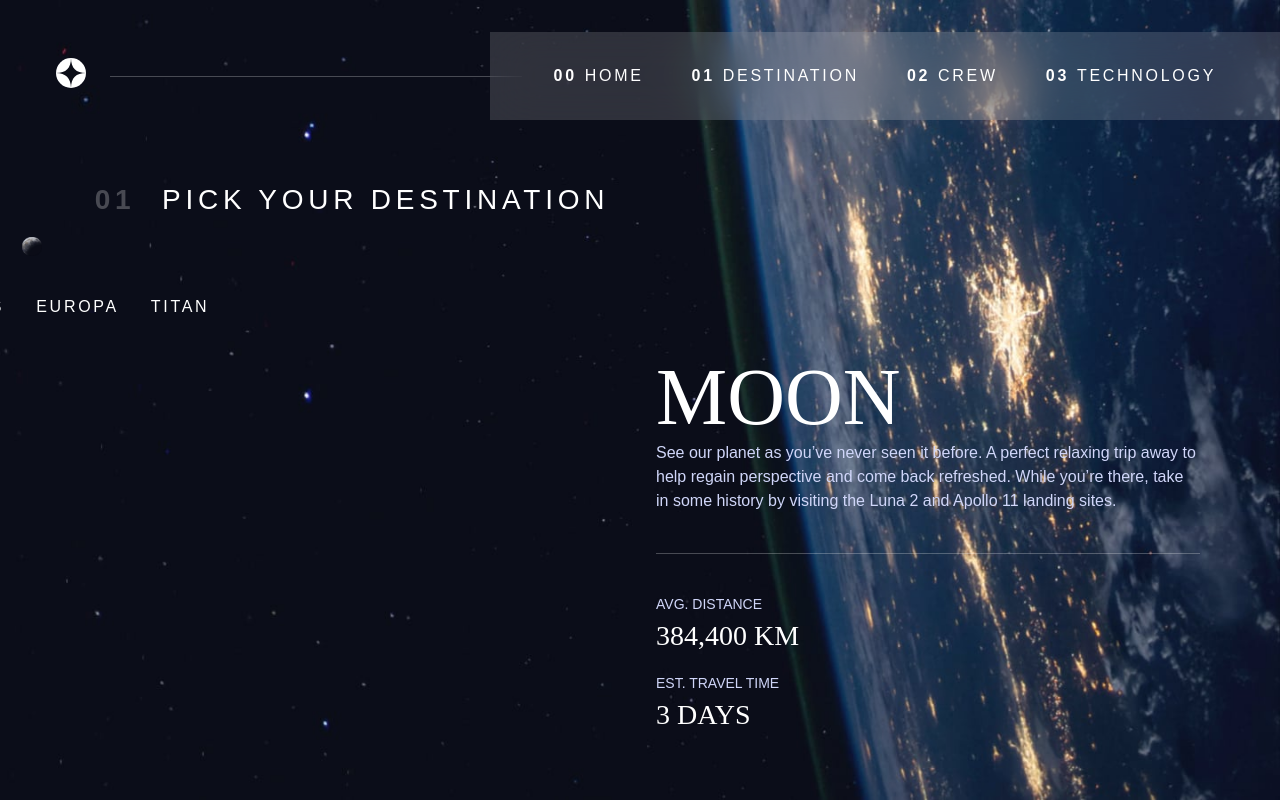
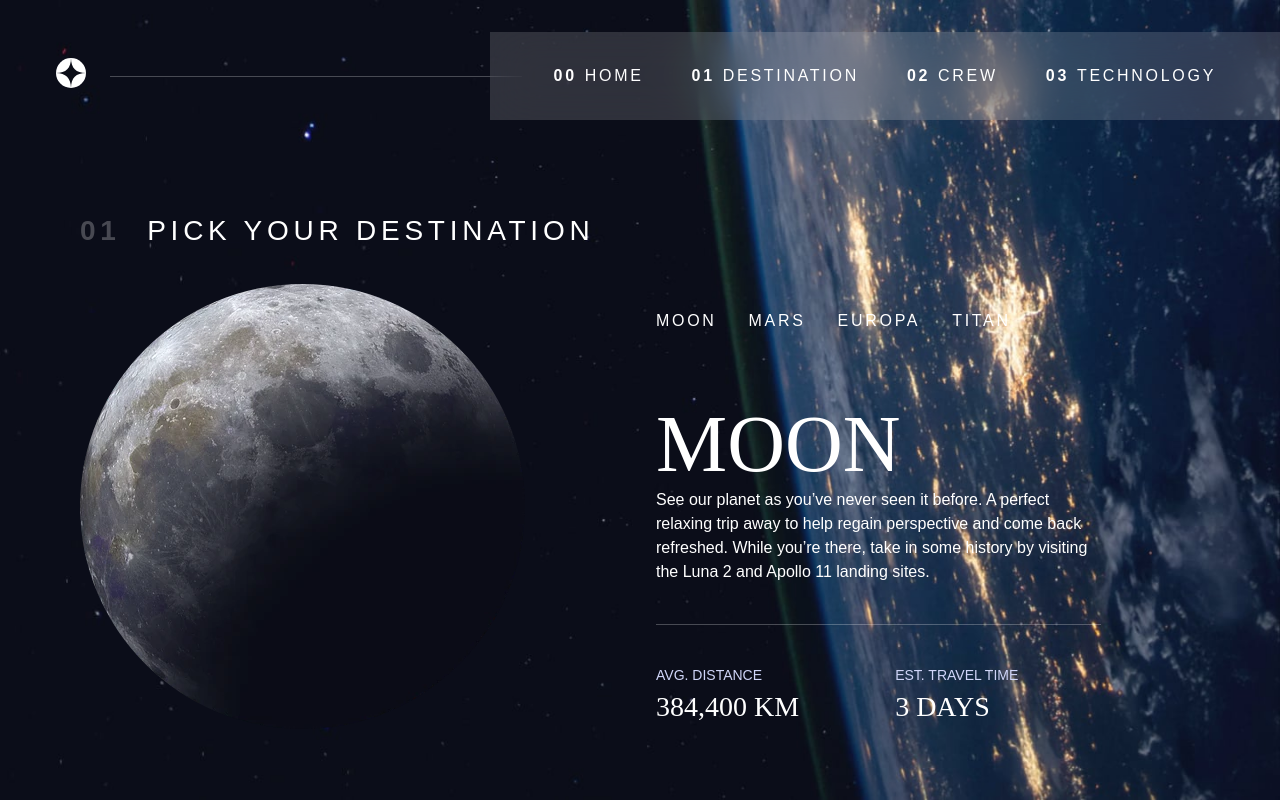
Before and after one commit to Dmnk28/space-tourism, a Next.js app in the folder next/: page /destination in a window 1280 px wide. Built offline with nearby package versions, Linux system fonts and the light colour scheme.

Commit message:
Finished the destination page
Spacing on home (mobile) should e checked

```diff
--- a/next/pages/destination.tsx
+++ b/next/pages/destination.tsx
@@ -47,15 +47,15 @@ const Destination: NextPage = () => {
 
             <article className="destination-content">
                 <h2 className="fs-800 ff-serif uppercase">{destinations[showDestination].name}</h2>
-                <p className="text-light">{destinations[showDestination].description}</p>
+                <p>{destinations[showDestination].description}</p>
                 <div className="destination-meta flex">
                     <div>
                         <h3 className="uppercase text-light fs-200">Avg. distance</h3>
-                        <p className="uppercase fs-500 ff-serif">{destinations[showDestination].distance}</p>
+                        <p className="uppercase ff-serif">{destinations[showDestination].distance}</p>
                     </div>
                     <div>
                         <h3 className="uppercase text-light fs-200">est. travel time</h3>
-                        <p className="uppercase fs-500 ff-serif">{destinations[showDestination].travel}</p>
+                        <p className="uppercase ff-serif">{destinations[showDestination].travel}</p>
                     </div>
                 </div>
             </article>
--- a/next/pages/index.tsx
+++ b/next/pages/index.tsx
@@ -12,7 +12,7 @@ const Home: NextPage = () => {
         <link rel="icon" href="/favicon-32x32.png" />
       </Head>
 
-      <main className='grid-container grid-container--home'>
+      <main className='grid-container grid-container--home flow'>
         <div>
           <h1 className='uppercase ff-sans-serif fs-500 text-light letter-spacing-1'>
             So, you want to travel to
--- a/next/styles/main.css
+++ b/next/styles/main.css
@@ -104,7 +104,7 @@ select {
 }
 
 .flow > *:where(:not(:first-child)) {
-  margin-top: 1rem;
+  margin-top: var(--flow-space, 1rem);
 }
 
 .relative {
@@ -581,13 +581,32 @@ select {
   padding-bottom: 4rem;
 }
 
-.grid-container .grid-container * {
+.grid-container p:not([class]) {
   max-width: 50ch;
+}
+
+@media (min-width: 45rem) {
+  .grid-container {
+    text-align: left;
+    -webkit-column-gap: var(--container-gap, 2rem);
+            column-gap: var(--container-gap, 2rem);
+    -ms-grid-columns: minmax(2rem, 1fr) (minmax(0px, 40rem))[2] minmax(2rem, 1fr);
+        grid-template-columns: minmax(2rem, 1fr) repeat(2, minmax(0px, 40rem)) minmax(2rem, 1fr);
+  }
 }
 
 .grid-container--destination {
   --flow-space: 2rem;
       grid-template-areas: "title"  "image"  "tabs" "text";
+}
+
+@media (min-width: 45em) {
+  .grid-container--destination {
+    justify-items: start;
+    -ms-flex-line-pack: start;
+        align-content: start;
+        grid-template-areas: ".  title title  ."  ".  image tabs   ."  ".  image text   .";
+  }
 }
 
 .numbered-title {
@@ -596,11 +615,25 @@ select {
   grid-area: title;
 }
 
+@media (min-width: 35em) {
+  .numbered-title {
+    -ms-grid-column-align: start;
+        justify-self: start;
+    margin-top: 2rem;
+  }
+}
+
 .destination-image {
   -ms-grid-row: 2;
   -ms-grid-column: 1;
   grid-area: image;
   max-width: 60%;
+}
+
+@media (min-width: 45rem) {
+  .destination-image {
+    max-width: 90%;
+  }
 }
 
 .tab-list {
@@ -625,27 +658,45 @@ select {
   margin-top: 2.5rem;
 }
 
+.destination-meta p {
+  font-size: 1.75rem;
+}
+
+@media (min-width: 35em) {
+  .destination-meta {
+    -webkit-box-orient: horizontal;
+    -webkit-box-direction: normal;
+        -ms-flex-direction: row;
+            flex-direction: row;
+    -webkit-box-pack: space-evenly;
+        -ms-flex-pack: space-evenly;
+            justify-content: space-evenly;
+  }
+}
+
 @media (min-width: 45rem) {
-  .grid-container {
-    text-align: left;
-    -webkit-column-gap: var(--container-gap, 2rem);
-            column-gap: var(--container-gap, 2rem);
-    -ms-grid-columns: minmax(2rem, 1fr) (minmax(0px, 40rem))[2] minmax(2rem, 1fr);
-        grid-template-columns: minmax(2rem, 1fr) repeat(2, minmax(0px, 40rem)) minmax(2rem, 1fr);
+  .destination-meta {
+    --gap: min(8vw, 6rem);
+    -webkit-box-pack: start;
+        -ms-flex-pack: start;
+            justify-content: start;
   }
-  .grid-container *:first-child {
-    -ms-grid-column: 2;
-    grid-column: 2;
-  }
-  .grid-container *:last-child {
-    -ms-grid-column: 3;
-    grid-column: 3;
-  }
+}
+
+@media (min-width: 45rem) {
   .grid-container--home {
     padding-bottom: max(6rem, 15vh);
     -webkit-box-align: end;
         -ms-flex-align: end;
             align-items: end;
   }
+  .grid-container--home *:first-child {
+    -ms-grid-column: 2;
+    grid-column: 2;
+  }
+  .grid-container--home *:last-child {
+    -ms-grid-column: 3;
+    grid-column: 3;
+  }
 }
 /*# sourceMappingURL=main.css.map */
--- a/next/styles/main.scss
+++ b/next/styles/main.scss
@@ -99,7 +99,7 @@ select {
 }
 
 .flow > *:where(:not(:first-child)) {
-  margin-top: 1rem;
+  margin-top: var(--flow-space, 1rem);
 }
 
 .relative {
@@ -537,30 +537,55 @@ select {
   padding-bottom: 4rem;
 
 
-  .grid-container * {
+  p:not([class]) {
     max-width: 50ch;
+  }
+
+  @media (min-width: 45rem) {
+      text-align: left;
+      column-gap: var(--container-gap, 2rem);
+      grid-template-columns: minmax(2rem, 1fr) repeat(2, minmax(0px, 40rem)) minmax(
+          2rem,
+          1fr
+        );
   }
 }
 
 .grid-container--destination {
-  // padding-bottom: unquote("max(6rem, 15vh)");
-  // align-items: end;
   --flow-space: 2rem;
   grid-template-areas:
     "title"
     "image"
     "tabs"
     "text";
+
+  @media (min-width: 45em) {
+    justify-items: start;
+    align-content: start;
+    grid-template-areas:
+      ".  title title  ."
+      ".  image tabs   ."
+      ".  image text   .";
+  }
 }
 
 .numbered-title {
   grid-area: title;
+
+  @media (min-width: 35em) {
+    justify-self: start;
+    margin-top: 2rem;
+  }
 }
 
 .destination-image {
   // margin-top: 4rem;
   grid-area: image;
   max-width: 60%;
+
+  @media (min-width: 45rem) {
+    max-width: 90%;
+  }
 }
 
 .tab-list {
@@ -576,16 +601,27 @@ select {
   border-top: 1px solid rgba($clr-white, 0.25);
   padding-top: 2.5rem;
   margin-top: 2.5rem;
+
+  p {
+    font-size: 1.75rem;
+  }
+
+  @media (min-width: 35em) {
+    flex-direction: row;
+    justify-content: space-evenly;
+  }
+
+  @media (min-width: 45rem) {
+    --gap: min(8vw, 6rem);
+    justify-content: start;
+  }
 }
 
 @media (min-width: 45rem) {
-  .grid-container {
-    text-align: left;
-    column-gap: var(--container-gap, 2rem);
-    grid-template-columns: minmax(2rem, 1fr) repeat(2, minmax(0px, 40rem)) minmax(
-        2rem,
-        1fr
-      );
+  .grid-container--home {
+    padding-bottom: unquote("max(6rem, 15vh)");
+    align-items: end;
+
 
     *:first-child {
       grid-column: 2;
@@ -595,9 +631,4 @@ select {
       grid-column: 3;
     }
   }
-
-  .grid-container--home {
-    padding-bottom: unquote("max(6rem, 15vh)");
-    align-items: end;
-  }
 }
```
Also changed, not shown: 1 other file (tests, documents, lock files or other folders).
